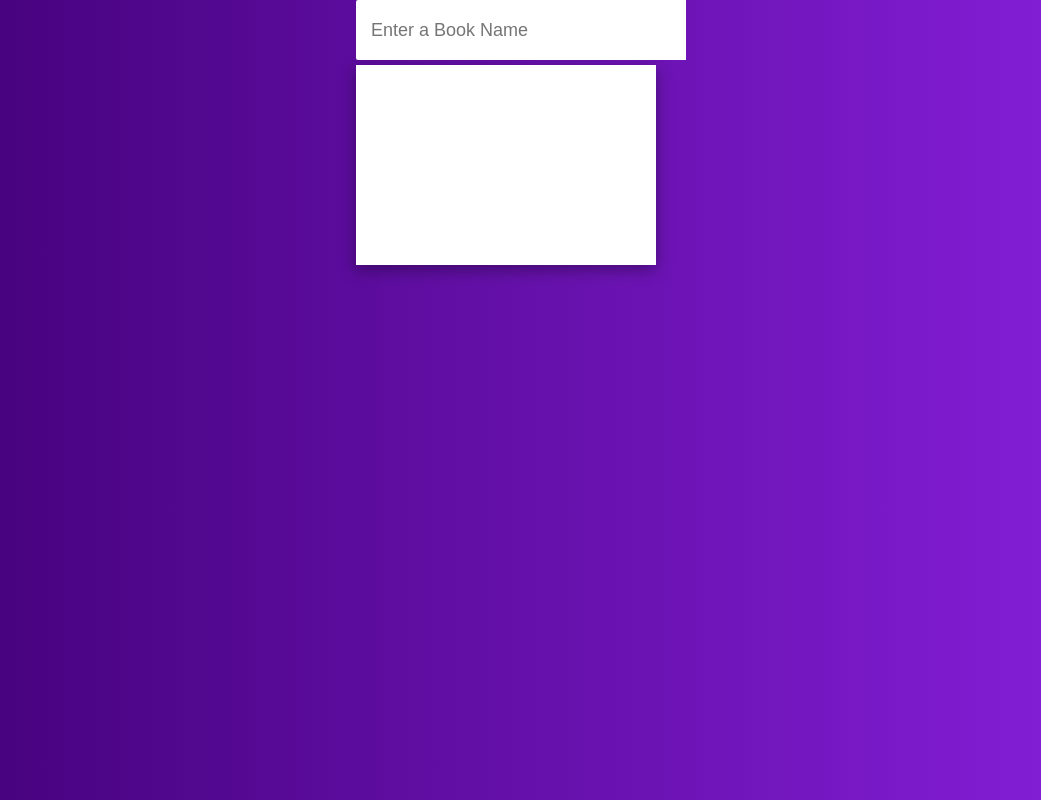
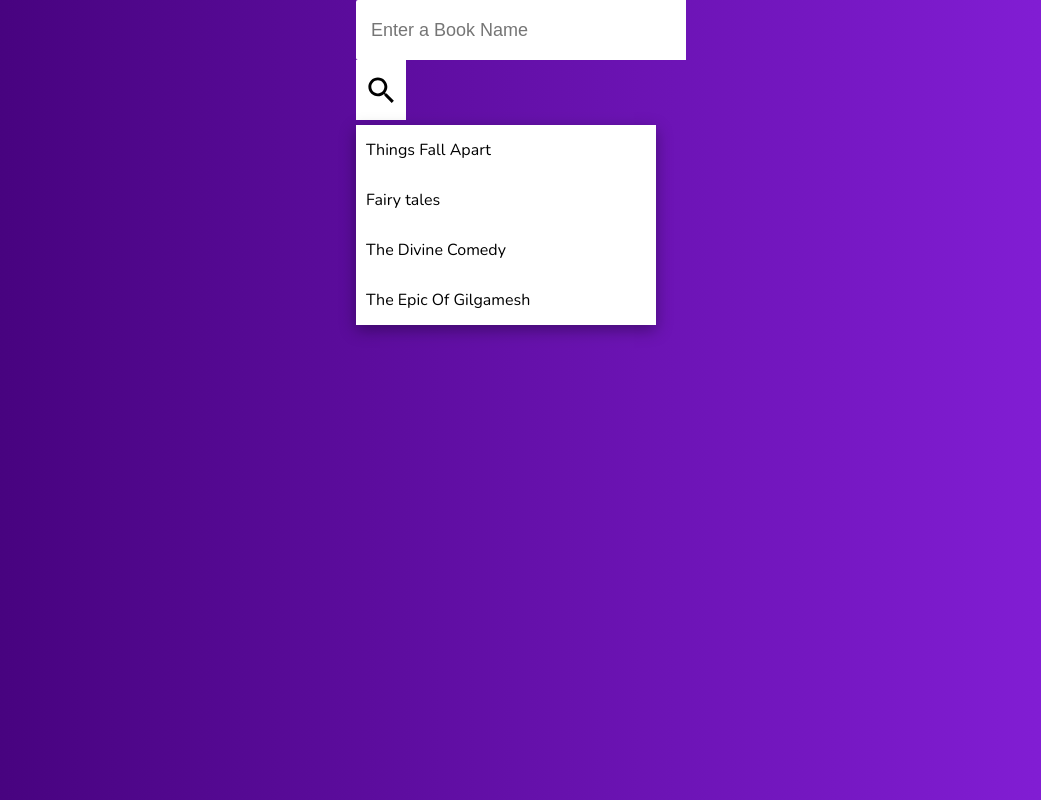
Before and after one commit to OneSummerDay/react-search-bar, a React (Create React App) app: page / in a window 1280 px wide. Shown: the whole page, without its empty margins (119-1160 px from the left). Built offline with nearby package versions, Linux system fonts and the light colour scheme.

Commit message:
feat: add render the data from data.json

```diff
--- a/src/Components/SearchBar.js
+++ b/src/Components/SearchBar.js
@@ -1,14 +1,25 @@
 import React from 'react'
 import './SearchBar.css'
+import SearchIcon from '@mui/icons-material/Search'
 
 function SearchBar({ placeholder, data }) {
   return (
     <div className="search">
       <div className="searchInput">
         <input type="text" placeholder={placeholder} />
-        <div className="seacrhIcon"></div>
+        <div className="searchIcon">
+          <SearchIcon />
+        </div>
       </div>
-      <div className="dataResult"></div>
+      <div className="dataResult">
+        {data.map((value, key) => {
+          return (
+            <a className="dataItem" href={value.link} target="_blank">
+              <p>{value.title}</p>
+            </a>
+          )
+        })}
+      </div>
     </div>
   )
 }
```
